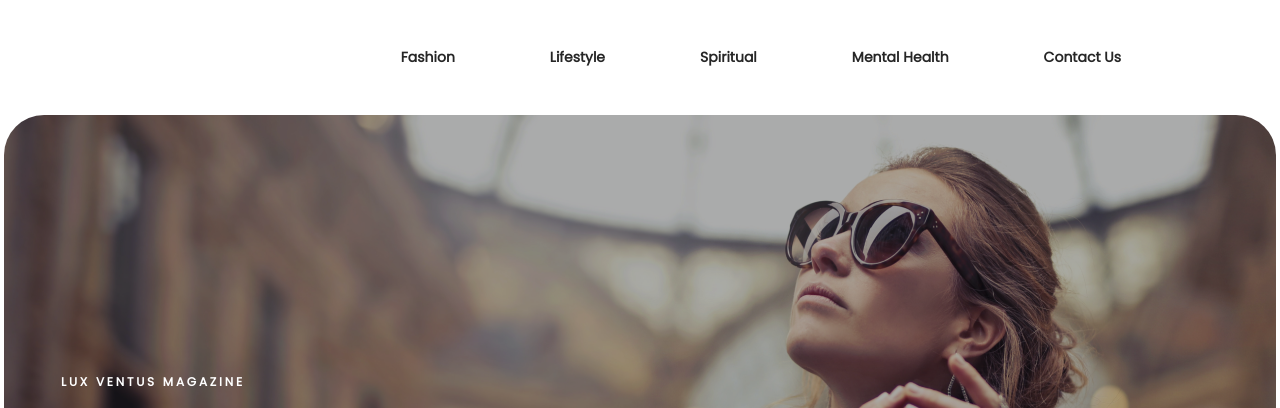
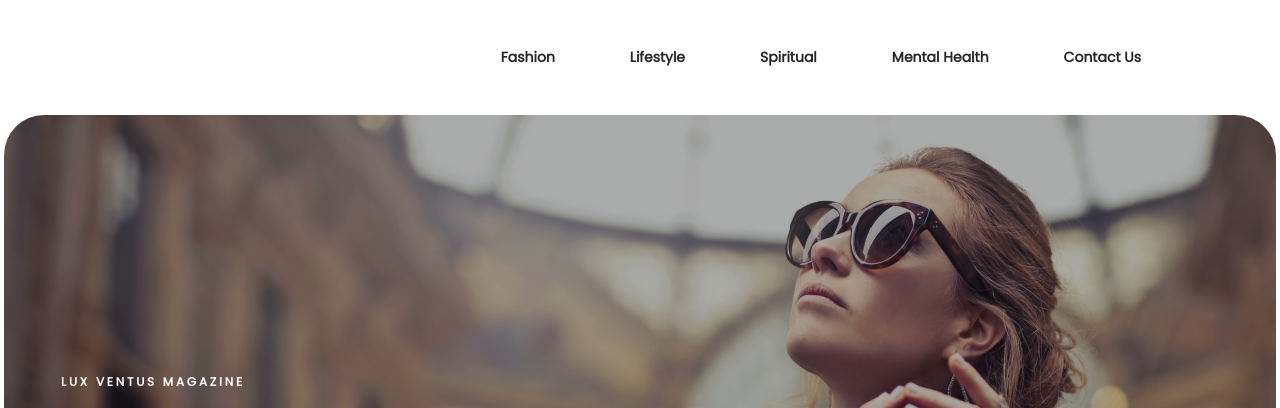
Before and after one commit to Dem0000/b-5, a plain HTML site: page index.html in a window 1280 px wide. Shown: the top 408 px of the page. Drawn offline with Linux system fonts and the light colour scheme.

```diff
--- a/style.css
+++ b/style.css
@@ -50,7 +50,7 @@
 
  .nav{
     display: flex;
-    gap: 55px;
+    gap: 35px;
     align-items: center;
  }
 
```
